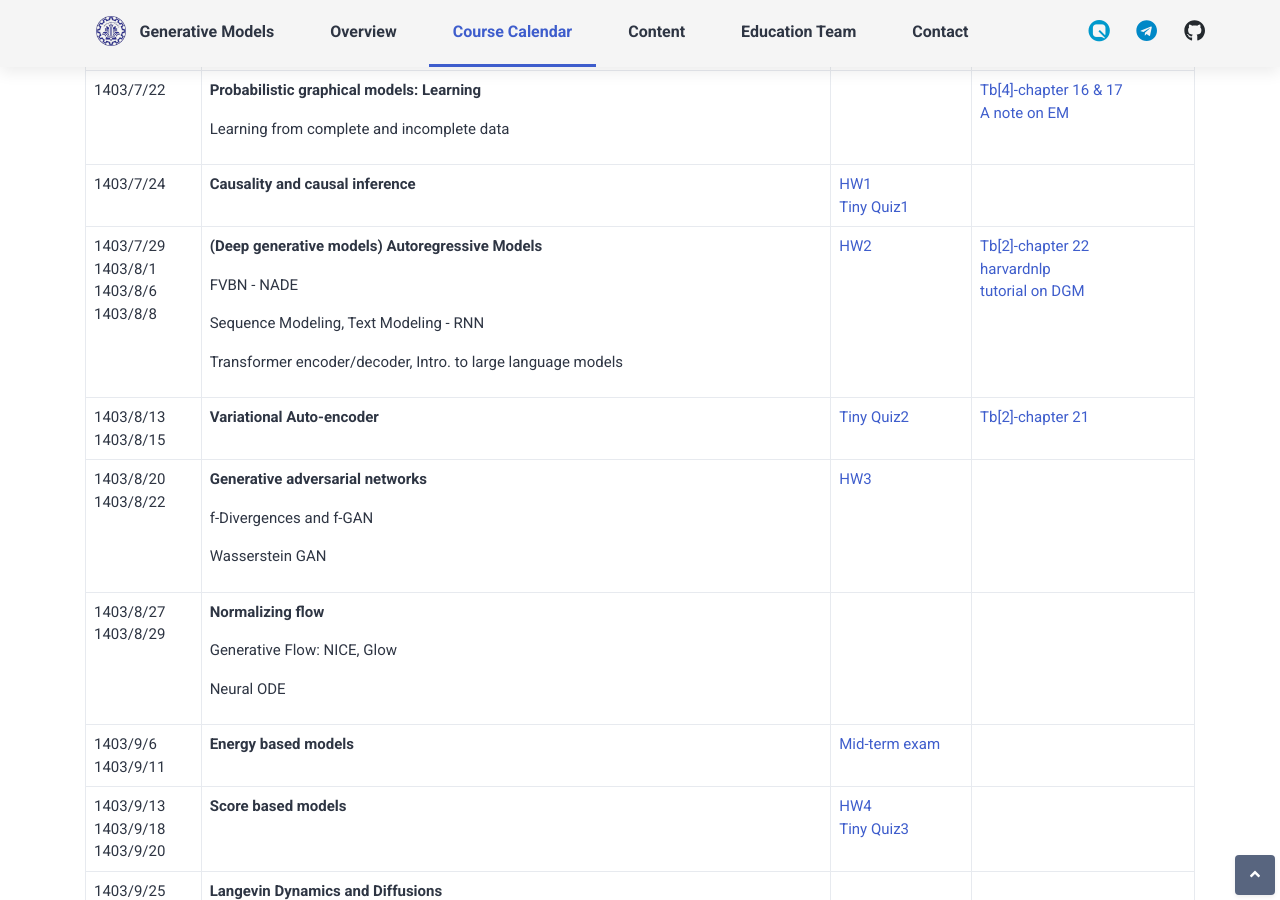
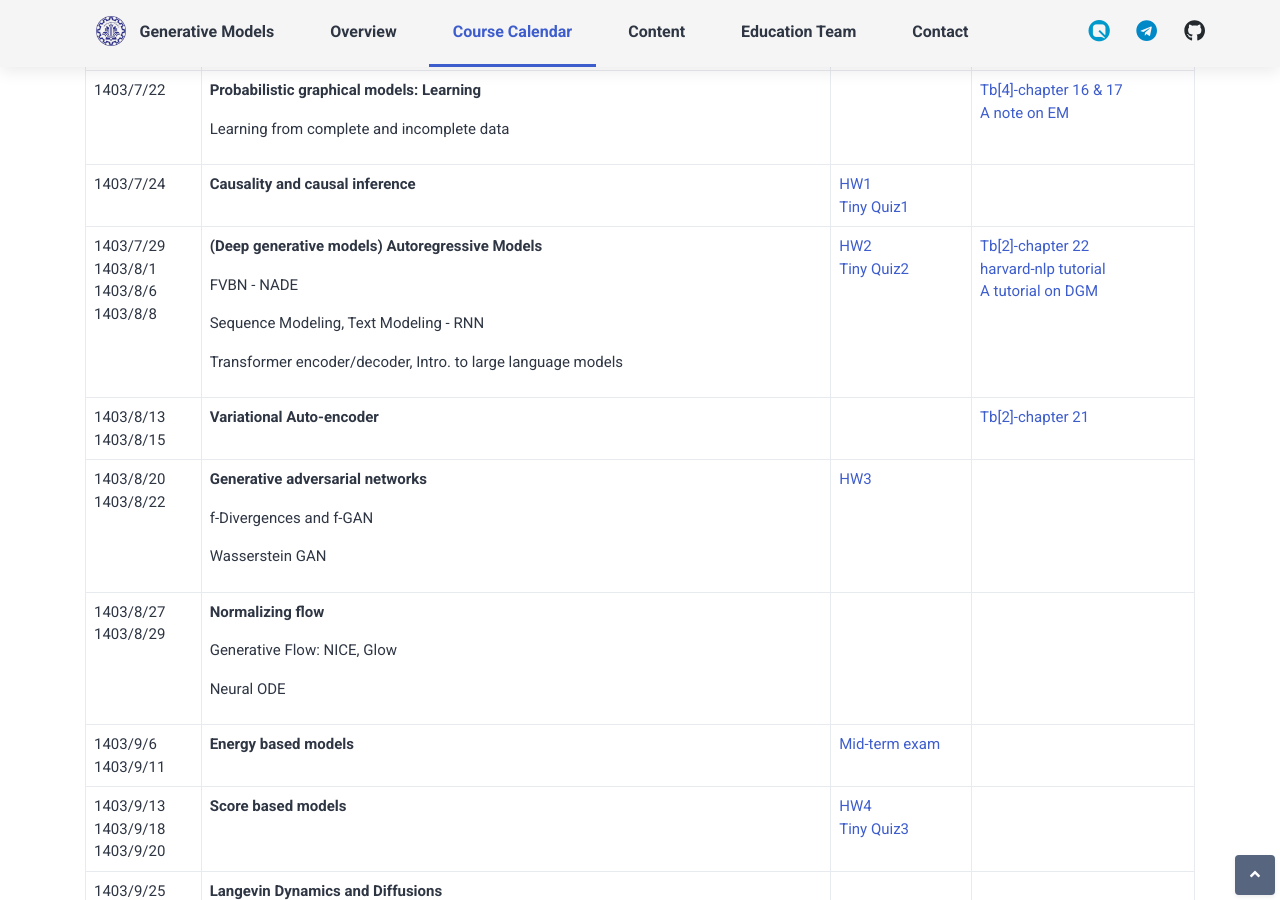
Before and after one commit to Sharif-CS-GenerativeModels/Sharif-CS-GenerativeModels.github.io, a Jekyll site: the page built from index.html, in a window 1280 px wide and 900 px high, scrolled down 1208 px. Built offline with Jekyll 4.4.1, drawn with Linux system fonts in a browser that asks for light colours; some web fonts are replaced; comment, search, counter and statistics services are not loaded.

Commit message:
Update calendar.yml
cs1

```diff
--- a/_data/calendar.yml
+++ b/_data/calendar.yml
@@ -85,12 +85,14 @@
   assignment:
     - title: "HW2"
       link: "/assignments/hw2.pdf"
+    - title: "Tiny Quiz2"
+      link: "/assignments/hw2.pdf"
   sections:
       - title: "Tb[2]-chapter 22"
         link: ""
-      - title: "harvardnlp"
+      - title: "harvard-nlp tutorial"
         link: "https://nlp.seas.harvard.edu/2018/04/03/attention.html"
-      - title: "tutorial on DGM"
+      - title: "A tutorial on DGM"
         link: "https://www.shakirm.com/slides/DeepGenModelsTutorial.pdf"
   color: ""
 
@@ -100,9 +102,7 @@
   subjects:
     - title: "**Variational Auto-encoder**"
       link: ""
-  assignment:
-    - title: "Tiny Quiz2"
-      link: "/assignments/hw2.pdf"
+  assignment: []
   sections:
     - title: "Tb[2]-chapter 21"
       link: ""
```
